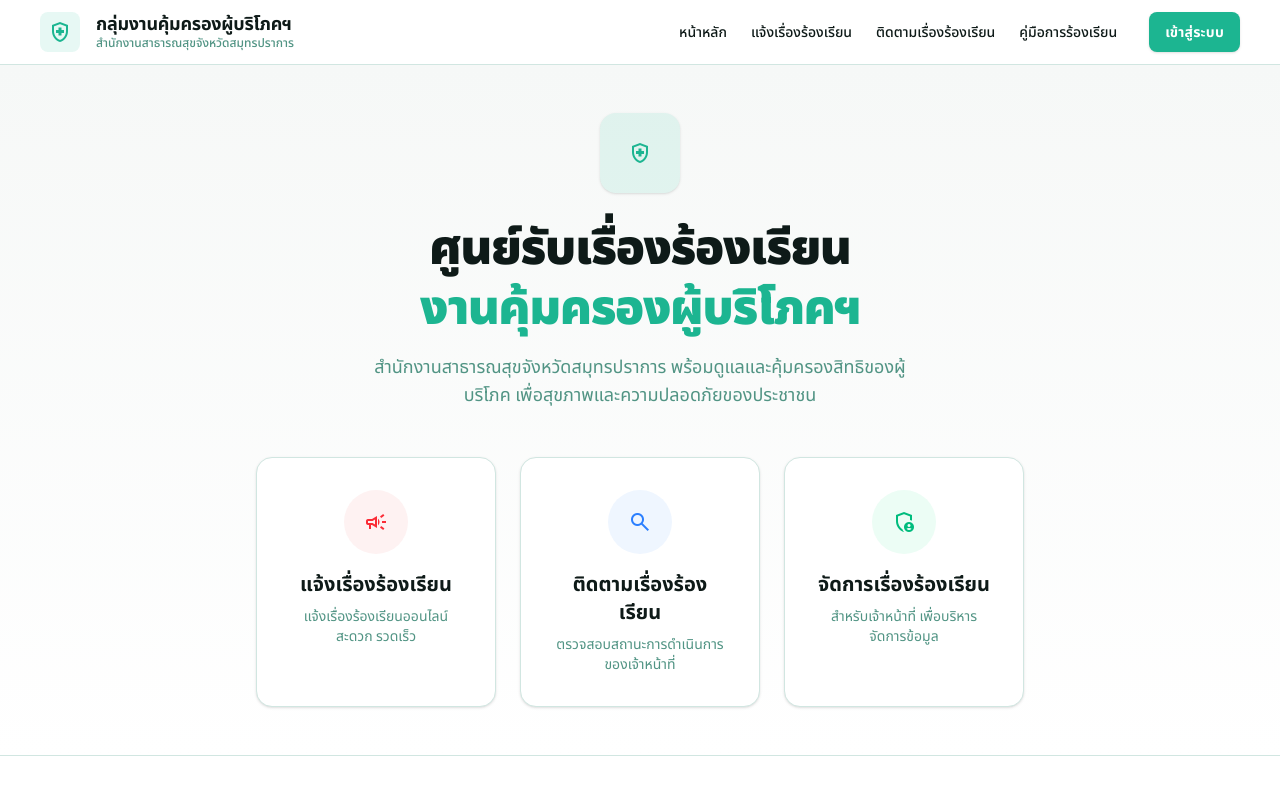
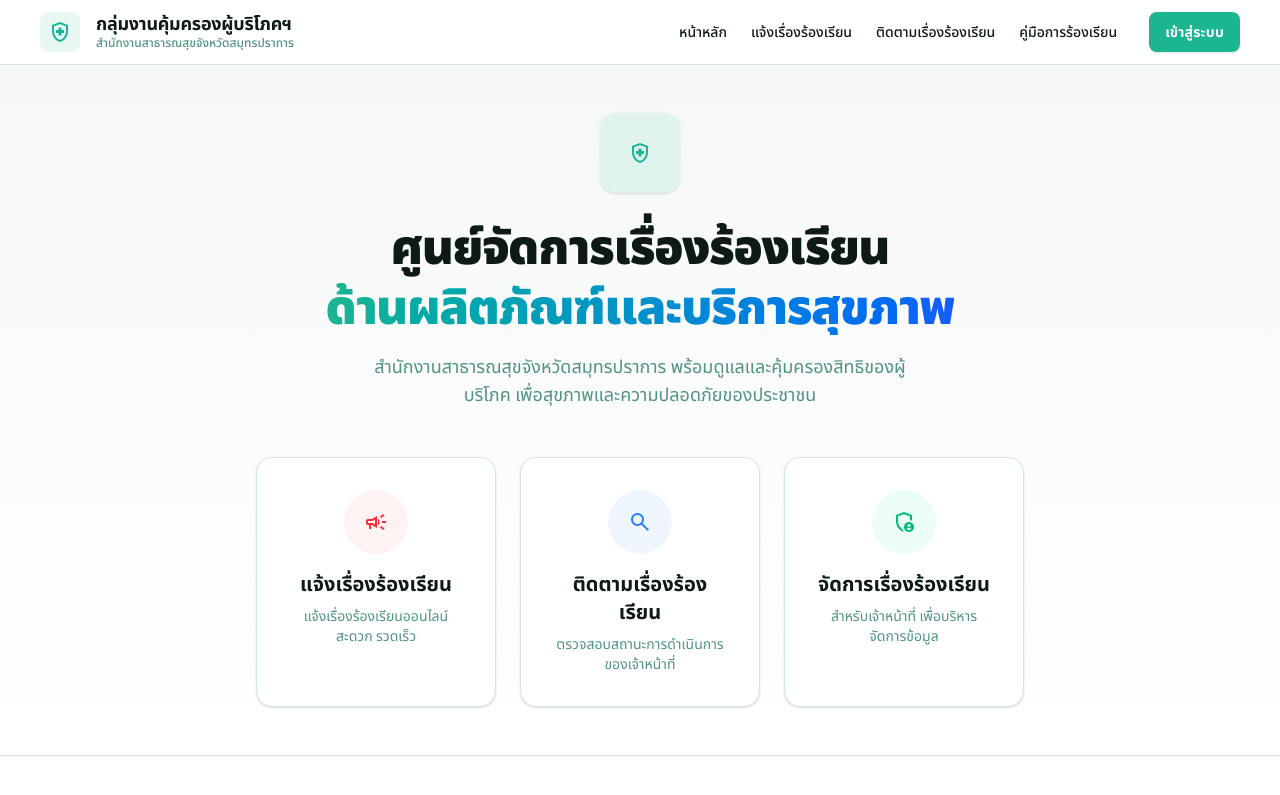
Before and after one commit to kbsspk/complaint-system, a Next.js app: page / in a window 1280 px wide. Shown: the top 795 px of the page. Built offline with nearby package versions, Linux system fonts and the light colour scheme.

Commit message:
Home Page Headline

```diff
--- a/app/page.tsx
+++ b/app/page.tsx
@@ -14,9 +14,9 @@ export default function Home() {
             <div className="size-20 rounded-2xl bg-primary/10 text-primary flex items-center justify-center shadow-sm mb-2">
               <span className="material-symbols-outlined text-[48px]">health_and_safety</span>
             </div>
-            <h1 className="text-4xl lg:text-5xl font-black text-text-main leading-tight tracking-tight">
-              ศูนย์รับเรื่องร้องเรียน<br />
-              <span className="text-primary">งานคุ้มครองผู้บริโภคฯ</span>
+            <h1 className="text-3xl lg:text-5xl font-black text-text-main leading-tight tracking-tight max-w-4xl">
+              ศูนย์จัดการเรื่องร้องเรียน<br className="hidden md:block" />
+              <span className="bg-gradient-to-r from-primary to-blue-600 bg-clip-text text-transparent">ด้านผลิตภัณฑ์และบริการสุขภาพ</span>
             </h1>
             <p className="text-text-secondary text-lg max-w-xl">
               สำนักงานสาธารณสุขจังหวัดสมุทรปราการ พร้อมดูแลและคุ้มครองสิทธิของผู้บริโภค เพื่อสุขภาพและความปลอดภัยของประชาชน
```
